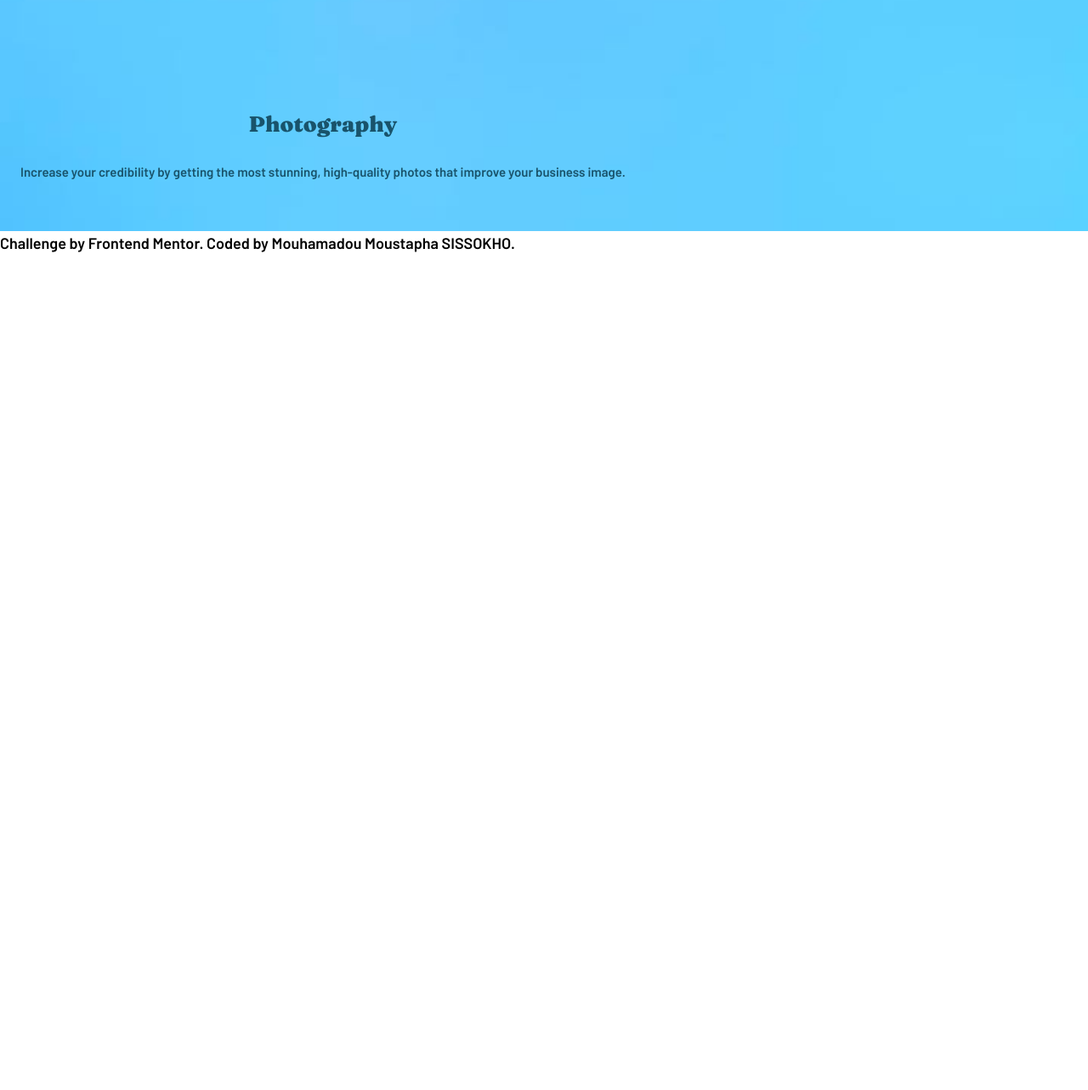
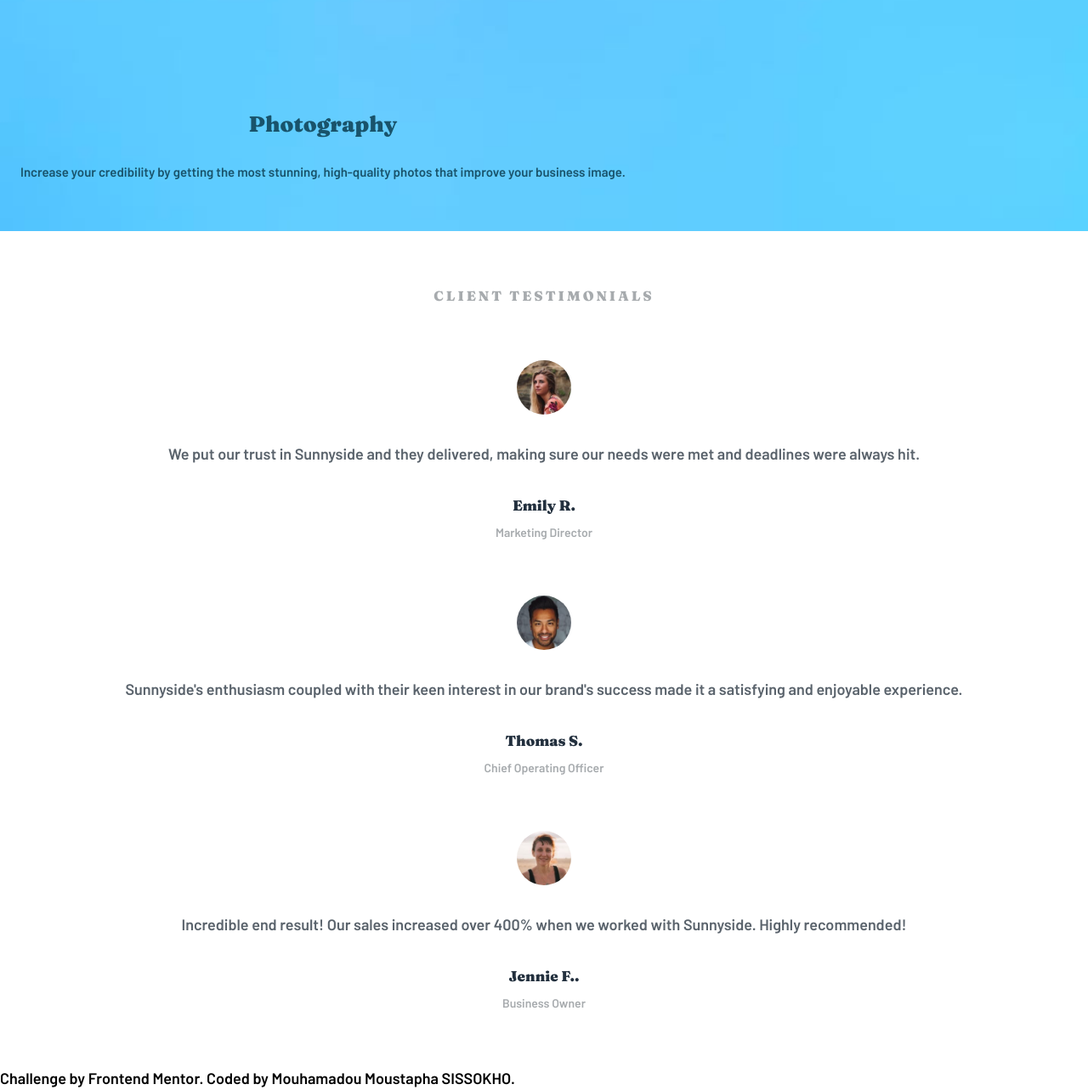
Before and after one commit to sissokho/frontendmentor-sunnyside-agency-landing-page, a website built with Vite: page index.html in a window 1280 px wide. Shown: the part 5040-6323 px from the top of the page at 85% size. Before the commit the page ends 5340 px from the top, so only its background shows below. Built offline with nearby package versions, Linux system fonts and the light colour scheme; what tailwindcss-debug-screens would draw is missing.

Commit message:
Testimonials section

```diff
--- a/index.html
+++ b/index.html
@@ -171,6 +171,73 @@
                 </div>
             </section>
 
+            <!-- Testimonials -->
+            <section class="space-y-16 px-6 py-16">
+                <h2 class="text-center font-fraunces text-base font-black uppercase tracking-[3px] text-blue-grayish">
+                    Client Testimonials
+                </h2>
+
+                <div class="flex flex-col gap-16">
+                    <!-- Emily R. -->
+                    <article class="space-y-8 text-center">
+                        <img
+                            src="images/image-emily.jpg"
+                            alt="Emily R., Marketing Director"
+                            class="inline-block w-16 rounded-full"
+                        />
+
+                        <p class="leading-relaxed text-blue-very-dark-grayish">
+                            We put our trust in Sunnyside and they delivered, making sure our needs were met and
+                            deadlines were always hit.
+                        </p>
+
+                        <div class="space-y-2">
+                            <span class="block font-fraunces text-[17px] font-black text-blue-dark-desaturated"
+                                >Emily R.</span
+                            >
+                            <span class="block text-sm text-blue-grayish">Marketing Director</span>
+                        </div>
+                    </article>
+
+                    <!-- Thomas S. -->
+                    <article class="space-y-8 text-center">
+                        <img
+                            src="images/image-thomas.jpg"
+                            alt="Emily R., Marketing Director"
+                            class="inline-block w-16 rounded-full"
+                        />
+
+                        <p class="leading-relaxed text-blue-very-dark-grayish">
+                            Sunnyside's enthusiasm coupled with their keen interest in our brand's success made it a
+                            satisfying and enjoyable experience.
+                        </p>
+
+                        <div class="space-y-2">
+                            <span class="block font-fraunces text-[17px] font-black text-blue-dark-desaturated"
+                                >Thomas S.</span
+                            >
+                            <span class="block text-sm text-blue-grayish">Chief Operating Officer</span>
+                        </div>
+                    </article>
+
+                    <!-- Jennie F. -->
+                    <article class="space-y-8 text-center">
+                        <img
+                            src="images/image-jennie.jpg"
+                            alt="Emily R., Marketing Director"
+                            class="inline-block w-16 rounded-full"
+                        />
+
+                        <p class="leading-relaxed text-blue-very-dark-grayish">
+                            Incredible end result! Our sales increased over 400% when we worked with Sunnyside. Highly
+                            recommended!
+                        </p>
+
+                        <div class="space-y-2">
+                            <span class="block font-fraunces text-[17px] font-black text-blue-dark-desaturated"
+                                >Jennie F..</span
+                            >
+                            <span class="block text-sm text-blue-grayish">Business Owner</span>
                         </div>
                     </article>
                 </div>
```
